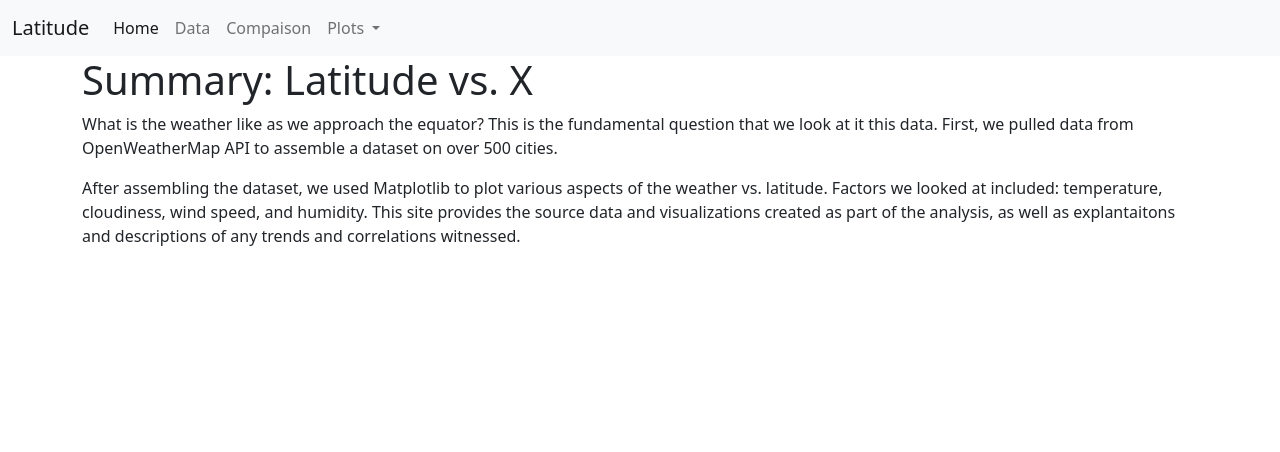
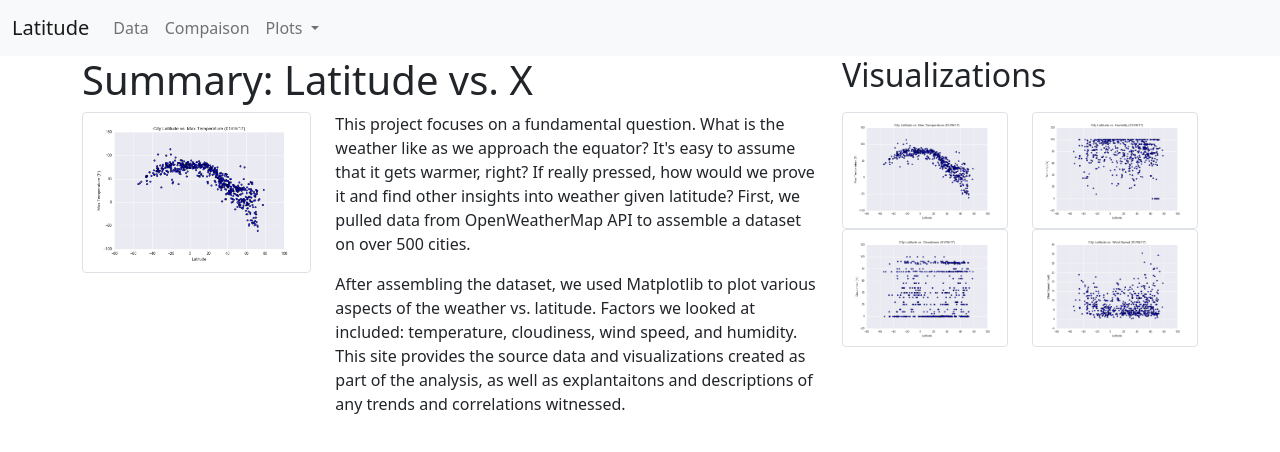
Before and after one commit to HopeNeely/Latitude-Analysis-Dashboard, a plain HTML site: page index.html in a window 1280 px wide. Drawn offline with nearby package versions, Linux system fonts and the light colour scheme.

Commit message:
Finished structure of home page.

```diff
--- a/index.html
+++ b/index.html
@@ -8,6 +8,7 @@
     <link href="https://cdn.jsdelivr.net/npm/bootstrap@5.0.0-beta2/dist/css/bootstrap.min.css" rel="stylesheet" integrity="sha384-BmbxuPwQa2lc/FVzBcNJ7UAyJxM6wuqIj61tLrc4wSX0szH/Ev+nYRRuWlolflfl" crossorigin="anonymous">
 </head>
 <body>
+  <!--Navigation Bar-->
   <nav class="navbar navbar-expand-lg navbar-light bg-light">
     <div class="container-fluid">
       <a class="navbar-brand" href="#">Latitude</a>
@@ -16,9 +17,6 @@
            </button>
               <div class="collapse navbar-collapse" id="navbarNavDropdown">
                 <ul class="navbar-nav">
-              <li class="nav-item">
-                <a class="nav-link active" aria-current="page" href="#">Home</a>
-              </li>
               <li class="nav-item">
                 <a class="nav-link" href="#">Data</a>
               </li>
@@ -40,28 +38,59 @@
           </div>
         </div>
       </nav>
+      <!--Title container holds page title AND Sibebar title-->
       <div class="container">
           <div class="row">
-              <div class="col-md-12">
+              <div class="col-md-8">
                 <h1 class="dsplay-1">Summary: Latitude vs. X </h1>
+                <!--Add Dividing Line-->
+              </div>
+              <div class="col-md-4">
+                <h2 class="dsplay-1">Visualizations </h2>
+                <!--Add Dividing Line-->
+              </div>
+          </div>
+      </div>
+      <!--Content Container holds image and summary AND the side bar images-->
+      <div class="container">
+        <div class="row">
+          <div class="col-md-8">
+            <div class="row">
+              <div class="col-md-4">
+                <img src="assets/Fig1.png" class="img-thumbnail" alt="City Latitude vs. Max Temp">
+              </div>
+              <div class="col-md">
+                <p>
+                  This project focuses on a fundamental question. What is the weather like as we approach the equator? It's easy to assume that it gets warmer, right? If really pressed, how would we prove it and find other insights into weather given latitude? First, we pulled data from OpenWeatherMap API to assemble a dataset on over 500 cities.
+                </p>
+                <p>
+                  After assembling the dataset, we used Matplotlib to plot various aspects of the weather vs. latitude. Factors we looked at included: temperature, cloudiness, wind speed, and humidity. This site provides the source data and visualizations created as part of the analysis, as well as explantaitons and descriptions of any trends and correlations witnessed.
+                </p>
+              </div>
+            </div>
+          </div>
+          <div class="col-md-4">
+            <div class="row">
+              <div class="col-md">
+                <img src="assets/Fig1.png" class="img-thumbnail" alt="City Latitude vs. Max Temp">
+              </div>
+              <div class="col-md">
+                <img src="assets/Fig2.png" class="img-thumbnail" alt="City Latitude vs. Humidity">
               </div>
              </div>
              <div class="row">
-              <div class="col-md-12">
-                  <p>
-                      What is the weather like as we approach the equator? This is the fundamental question that we look at it this data. First, we pulled data from OpenWeatherMap API to assemble a dataset on over 500 cities.
-                  </p>
+                <div class="col-md">
+                  <img src="assets/Fig3.png" class="img-thumbnail" alt="City Latitude vs. Cloudiness">
                 </div>
-
+                <div class="col-md">
+                  <img src="assets/Fig4.png" class="img-thumbnail" alt="City Latitude vs. Wind Speed">
                 </div>
-          <div class="row">
-              <div class="col-md-12">
-                  <p>After assembling the dataset, we used Matplotlib to plot various aspects of the weather vs. latitude. Factors we looked at included: temperature, cloudiness, wind speed, and humidity. This site provides the source data and visualizations created as part of the analysis, as well as explantaitons and descriptions of any trends and correlations witnessed.
-                  </p>
+              </div>
             </div>
           </div>
         </div>
 
 
+
 </body>
 </html>
```
Lines whose indentation alone changed are shown as unchanged.
